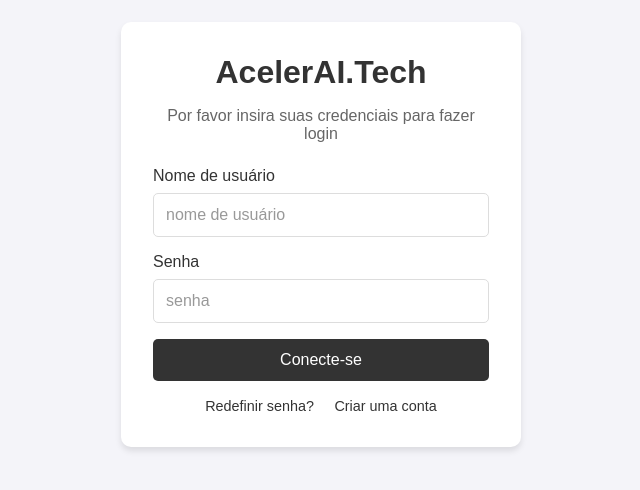
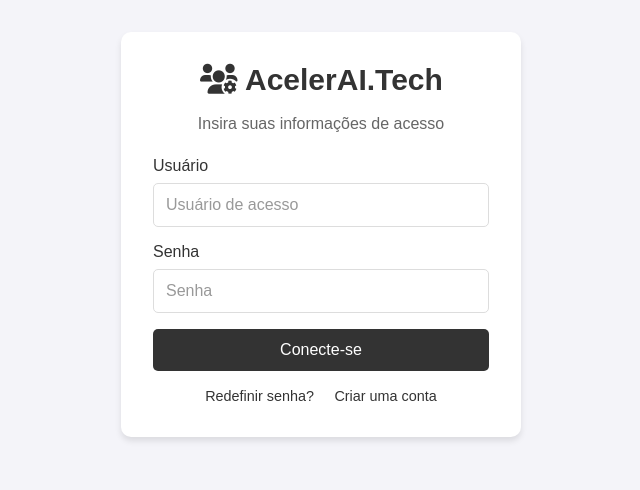
Before and after one commit to Suelen1989/login-minimalist, a plain HTML site: page index.html in a window 1280 px wide. Shown: the part 166-656 px from the top of the page, without its empty margins (319-959 px from the left). Drawn offline with Linux system fonts and the light colour scheme.

Commit message:
Atualiza projeto com imagens da interface de login

```diff
--- a/index.html
+++ b/index.html
@@ -5,20 +5,21 @@
     <meta name="viewport" content="width=device-width, initial-scale=1.0">
     <title>Login</title>
     <link rel="stylesheet" href="styles.css">
+    <link rel="stylesheet" href="https://cdnjs.cloudflare.com/ajax/libs/font-awesome/6.0.0-beta3/css/all.min.css">
 </head>
 <body>
     <form class="form-login">
-        <h1>AcelerAI.Tech</h1>
-        <p>Por favor insira suas credenciais para fazer login</p>
+        <i class="fa-solid fa-users-gear" id="nav_logo"> <strong>AcelerAI.Tech</strong></i>
+        <p>Insira suas informações de acesso</p>
 
         <div class="input-group">
-            <label for="field-username">Nome de usuário</label>
-            <input id="field-username" type="text" name="field-username" placeholder="nome de usuário" required>
+            <label for="field-username">Usuário</label>
+            <input id="field-username" type="text" name="field-username" placeholder="Usuário de acesso" required>
         </div>
 
         <div class="input-group">
             <label for="field-password">Senha</label>
-            <input id="field-password" type="password" name="field-password" placeholder="senha" autocomplete="current-password" required>
+            <input id="field-password" type="password" name="field-password" placeholder="Senha" autocomplete="current-password" required>
         </div>
 
         <button type="submit">Conecte-se</button>
--- a/styles.css
+++ b/styles.css
@@ -3,6 +3,14 @@
     padding: 0;
     box-sizing: border-box;
     font-family: 'Arial', sans-serif;
+}
+
+#nav_logo {
+    font-size: 30px;
+    color: #333;
+    margin-left: 47px;
+    margin-bottom: 20px;
+
 }
 
 body {
```
Also changed, not shown: assets/login.jpg (added).
